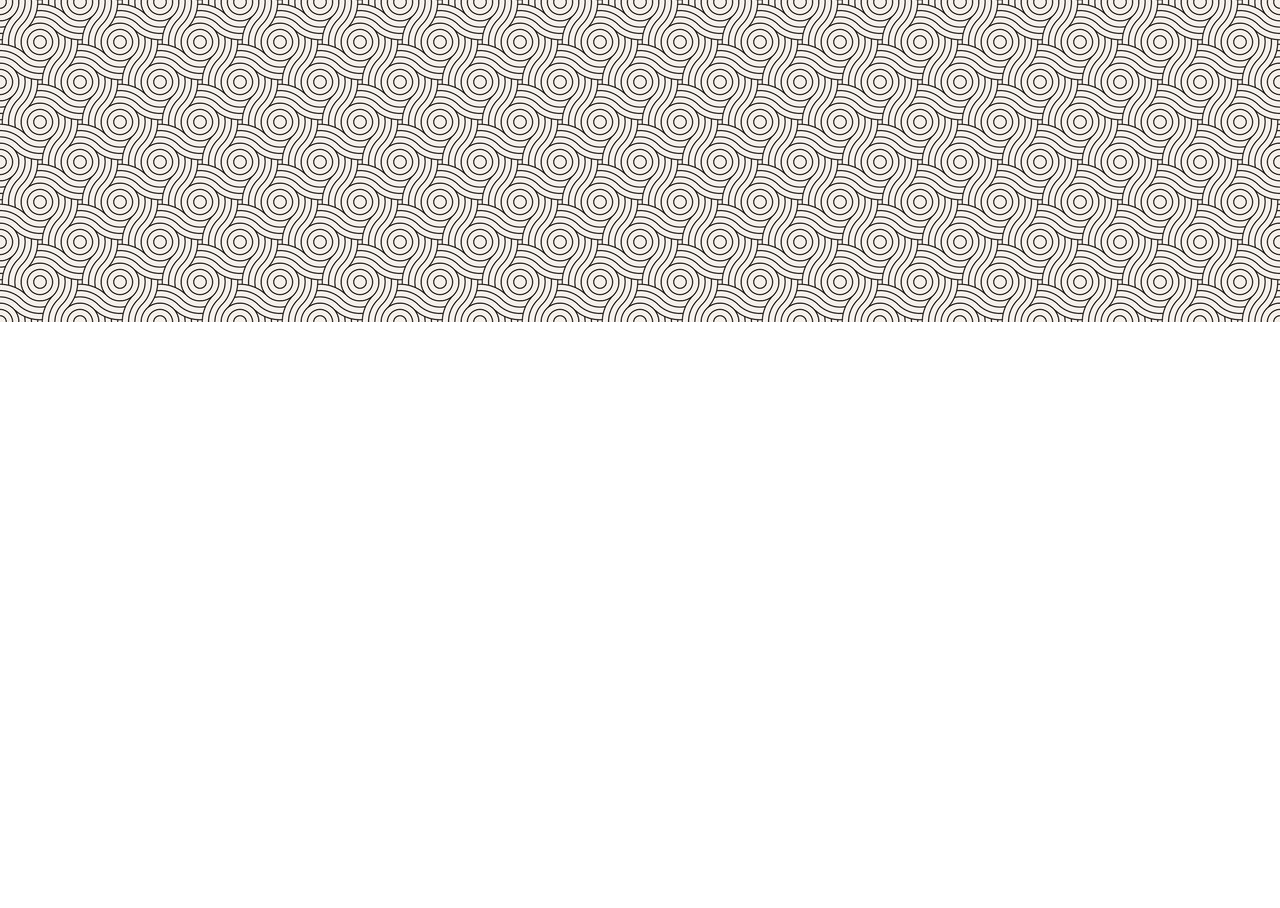
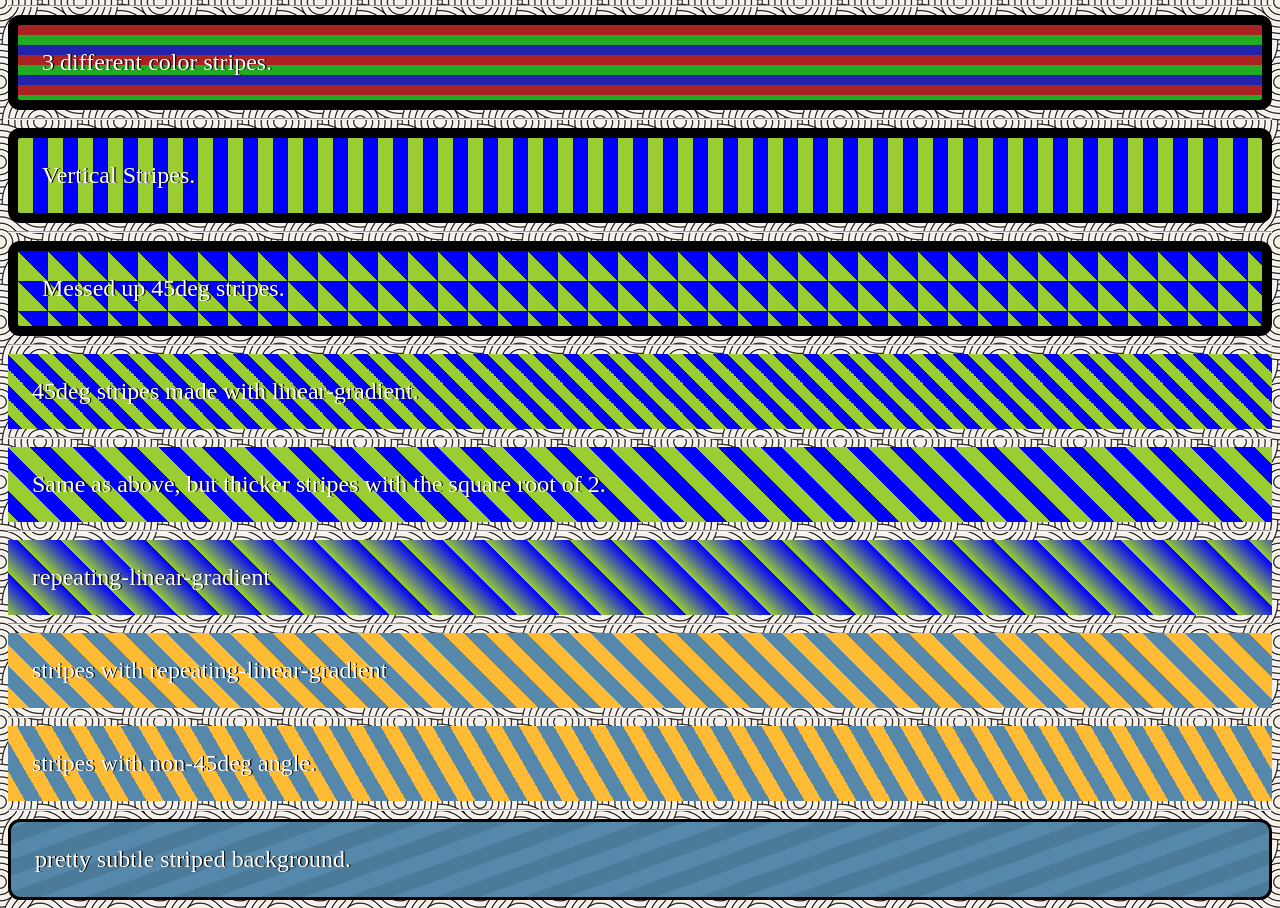
Before and after one commit to burnt43/jamescarson-ninja, a plain HTML site: page css_secrets/02_backgrounds_and_borders/05_striped_backgrounds.html in a window 1280 px wide. Shown: the part 478-1386 px from the top of the page. Before the commit the page ends 800 px from the top, so only its background shows below. Drawn offline with Linux system fonts and the light colour scheme.

Commit message:
add a little more stuff

```diff
--- a/css_secrets/02_backgrounds_and_borders/05_striped_backgrounds.css
+++ b/css_secrets/02_backgrounds_and_borders/05_striped_backgrounds.css
@@ -5,7 +5,7 @@ body {
 div {
   padding: 1em 1em;
   font-size: 24px;
-  color: deeppink;
+  color: white;
   text-shadow: 0.05em 0em 0 #000;
 }
 
@@ -27,6 +27,63 @@ div {
 }
 
 .basic-linear-gradient-05 {
-  background: linear-gradient(#6cf 20%, #024 0);
+  border: 10px solid rgba(0,0,0,0.6);
+  border-radius: 1em;
+  background: linear-gradient(#3ac 20%, #024 0);
+  background-size: 100% 20px;
+  background-clip: padding-box;
+}
+
+.three-color-stripes {
+  border: 10px solid rgba(0,0,0,1);
+  border-radius: 0.5em;
+  background: linear-gradient(#a22 33.3%, #2a2 0, #2a2 66.6%, #22a 0);
   background-size: 100% 30px;
 }
+
+.basic-vertical-stripes {
+  border: 10px solid rgba(0,0,0,1);
+  border-radius: 0.5em;
+  background: linear-gradient(to right, yellowgreen 50%, blue 0);
+  background-size: 30px 100%;
+}
+
+.bad-diagonal-stripes {
+  border: 10px solid rgba(0,0,0,1);
+  border-radius: 0.5em;
+  background: linear-gradient(45deg, yellowgreen 50%, blue 0);
+  background-size: 30px 30px;
+}
+
+.better-diagonal-stripes {
+  background: linear-gradient(45deg, yellowgreen 25%, blue 0, blue 50%, yellowgreen 0, yellowgreen 75%, blue 0);
+  background-size: 30px 30px;
+}
+
+.thicker-better-diagonal-stripes {
+  background: linear-gradient(45deg, yellowgreen 25%, blue 0, blue 50%, yellowgreen 0, yellowgreen 75%, blue 0);
+  background-size: 43px 43px;
+}
+
+.repeating {
+  background: repeating-linear-gradient(45deg, yellowgreen, blue 30px);
+}
+
+.repeating-2 {
+  background: repeating-linear-gradient(45deg, #fb3, #fb3 15px, #58a 0, #58a 30px);
+}
+
+.repeating-3 {
+  background: repeating-linear-gradient(60deg, #fb3, #fb3 15px, #58a 0, #58a 30px);
+}
+
+.repeating-4 {
+  border: 3px solid black;
+  border-radius: 0.5em;
+  background: #58a;
+  background-image: repeating-linear-gradient(-20deg,
+                      rgba(0,0,0,0.1),
+                      rgba(0,0,0,0.1) 15px,
+                      transparent 0,
+                      transparent 30px);
+}
--- a/css_secrets/02_backgrounds_and_borders/05_striped_backgrounds.html
+++ b/css_secrets/02_backgrounds_and_borders/05_striped_backgrounds.html
@@ -12,5 +12,23 @@
     <div class="basic-linear-gradient-04">Repeating stripes with background-size.</div>
     <hr/>
     <div class="basic-linear-gradient-05">Uneven stripes becuase of none 50% color stop. Also 0 can be used as a color stop and the highest value will be used.</div>
+    <hr/>
+    <div class="three-color-stripes">3 different color stripes.</div>
+    <hr/>
+    <div class="basic-vertical-stripes">Vertical Stripes.</div>
+    <hr/>
+    <div class="bad-diagonal-stripes">Messed up 45deg stripes.</div>
+    <hr/>
+    <div class="better-diagonal-stripes ">45deg stripes made with linear-gradient.</div>
+    <hr/>
+    <div class="thicker-better-diagonal-stripes ">Same as above, but thicker stripes with the square root of 2.</div>
+    <hr/>
+    <div class="repeating">repeating-linear-gradient</div>
+    <hr/>
+    <div class="repeating-2">stripes with repeating-linear-gradient</div>
+    <hr/>
+    <div class="repeating-3">stripes with non-45deg angle.</div>
+    <hr/>
+    <div class="repeating-4">pretty subtle striped background.</div>
   </body>
 </html>
```
Also changed, not shown: css_secrets/02_backgrounds_and_borders/06_complex_background_patterns.css (added, +56 -0 lines), css_secrets/02_backgrounds_and_borders/06_complex_background_patterns.html (added, +11 -0 lines), css_secrets/02_backgrounds_and_borders/index.html (+1 -1 lines).
